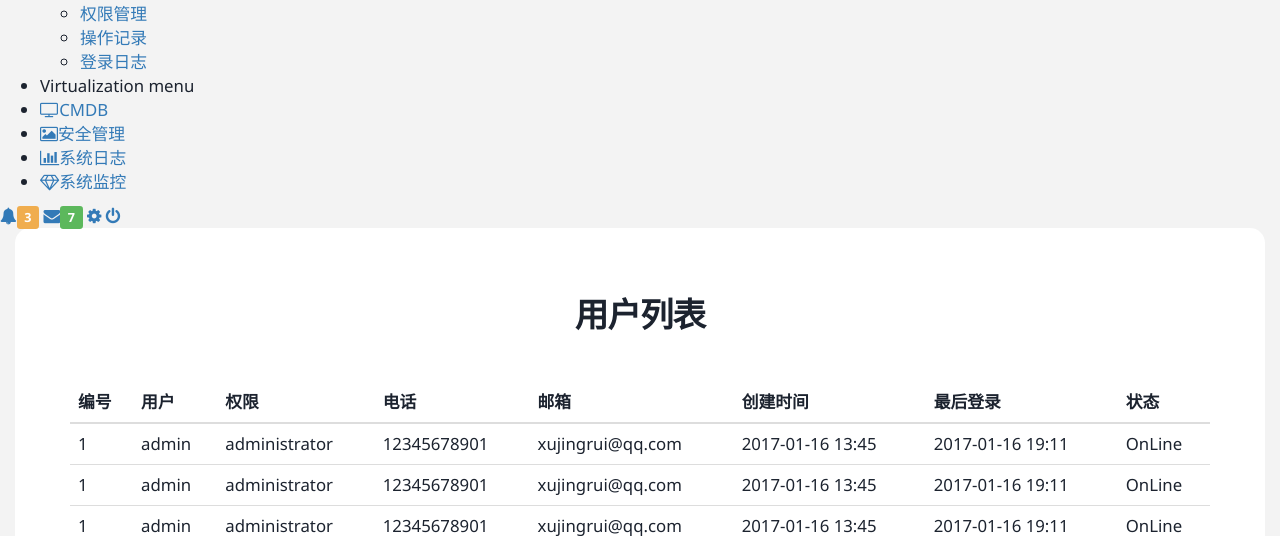
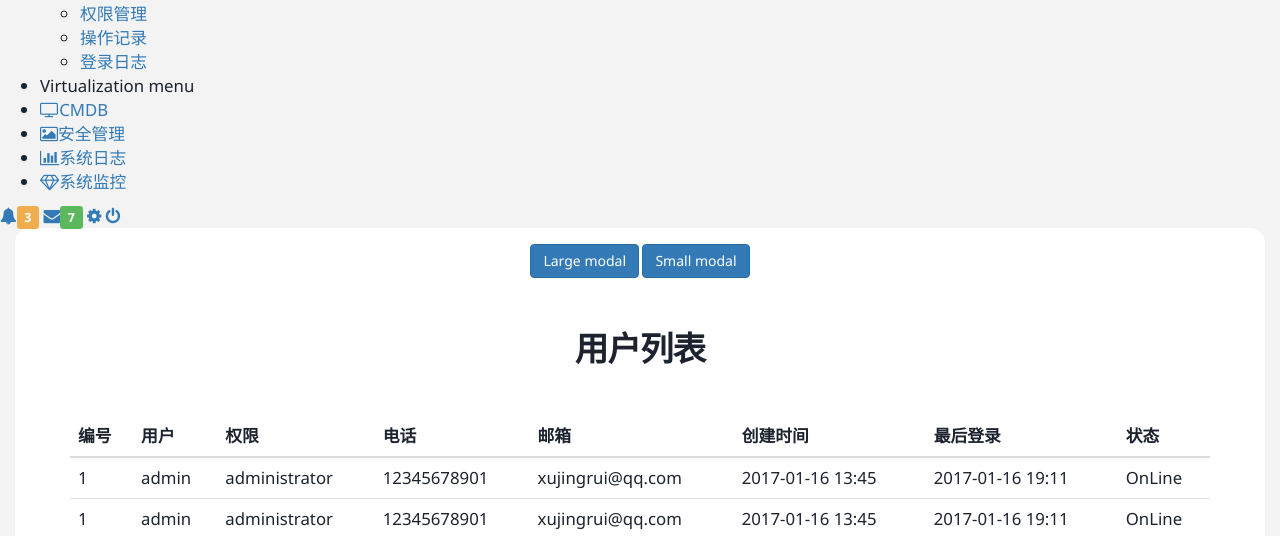
Before and after one commit to xujingrui/appweb, a Flask app: page /user/user_list in a window 1280 px wide. Shown: the part 733-1269 px from the top of the page. Run offline with Flask 2, Linux system fonts and the light colour scheme; some libraries are stand-ins or nearby versions.

```diff
--- a/templates/user_list.html
+++ b/templates/user_list.html
@@ -5,7 +5,70 @@
 {% block head %}{% endblock %}
 
 {% block main %}
-    <header class="header"><h1>用户列表</h1></header>
+    <header class="header">
+
+
+
+
+<!-- Large modal -->
+<button class="btn btn-primary" data-toggle="modal" data-target=".bd-example-modal-lg">Large modal</button>
+
+<div class="modal fade bd-example-modal-lg" tabindex="-1" role="dialog" aria-labelledby="myLargeModalLabel" aria-hidden="true">
+  <div class="modal-dialog">
+    <div class="modal-content">
+       <div>
+      <h1>faslkdjflaskdjf</h1>
+        <p>askjdlfkajsldkfjalsdkjflasjdlfjasldjflasjdlfjs</p>
+	<p>askjdlfkajsldkfjalsdkjflasjdlfjasldjflasjdlfjs</p>
+	<p>askjdlfkajsldkfjalsdkjflasjdlfjasldjflasjdlfjs</p>
+	<p>askjdlfkajsldkfjalsdkjflasjdlfjasldjflasjdlfjs</p>
+	<p>askjdlfkajsldkfjalsdkjflasjdlfjasldjflasjdlfjs</p>
+      </div>
+
+        <div class="modal-footer">
+          <button type="button" class="btn btn-secondary" data-dismiss="modal">Close</button>
+          <button type="button" class="btn btn-primary">Send message</button>
+        </div>
+
+    </div>
+  </div>
+</div>
+
+<!-- Small modal -->
+<button type="button" class="btn btn-primary" data-toggle="modal" data-target=".bd-example-modal-sm">Small modal</button>
+
+<div class="modal fade bd-example-modal-sm" tabindex="-1" role="dialog" aria-labelledby="mySmallModalLabel" aria-hidden="true">
+  <div class="modal-dialog">
+    <div class="modal-content">
+     <div>
+      <h1>faslkdjflaskdjf</h1>
+        <p>askjdlfkajsldkfjalsdkjflasjdlfjasldjflasjdlfjs</p>
+	<p>askjdlfkajsldkfjalsdkjflasjdlfjasldjflasjdlfjs</p>
+	<p>askjdlfkajsldkfjalsdkjflasjdlfjasldjflasjdlfjs</p>
+	<p>askjdlfkajsldkfjalsdkjflasjdlfjasldjflasjdlfjs</p>
+	<p>askjdlfkajsldkfjalsdkjflasjdlfjasldjflasjdlfjs</p>
+      </div>
+
+        <div class="modal-footer">
+          <button type="button" class="btn btn-secondary" data-dismiss="modal">Close</button>
+          <button type="button" class="btn btn-primary">Send message</button>
+        </div>
+
+    </div>
+  </div>
+</div>
+
+
+
+
+
+
+
+
+
+
+
+        <h1>用户列表</h1></header>
  <div class="container">
 	<div class="row clearfix">
 		<div class="col-md-12 column">
```
